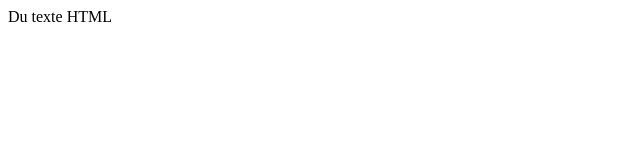
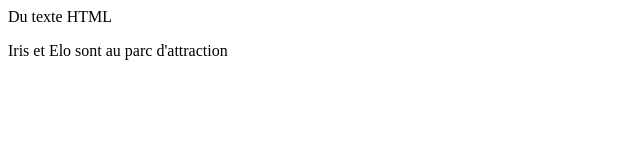
Before and after one commit to curb320/demo-repo, a plain HTML site: page index.html in a window 1280 px wide. Shown: the whole page, without its empty margins (0-640 px from the left). Drawn offline with Linux system fonts and the light colour scheme.

Commit message:
modification html

```diff
--- a/index.html
+++ b/index.html
@@ -1 +1,2 @@
 <p>Du texte HTML</p>
+<p text-align="center">Iris et Elo sont au parc d'attraction</p>
```
